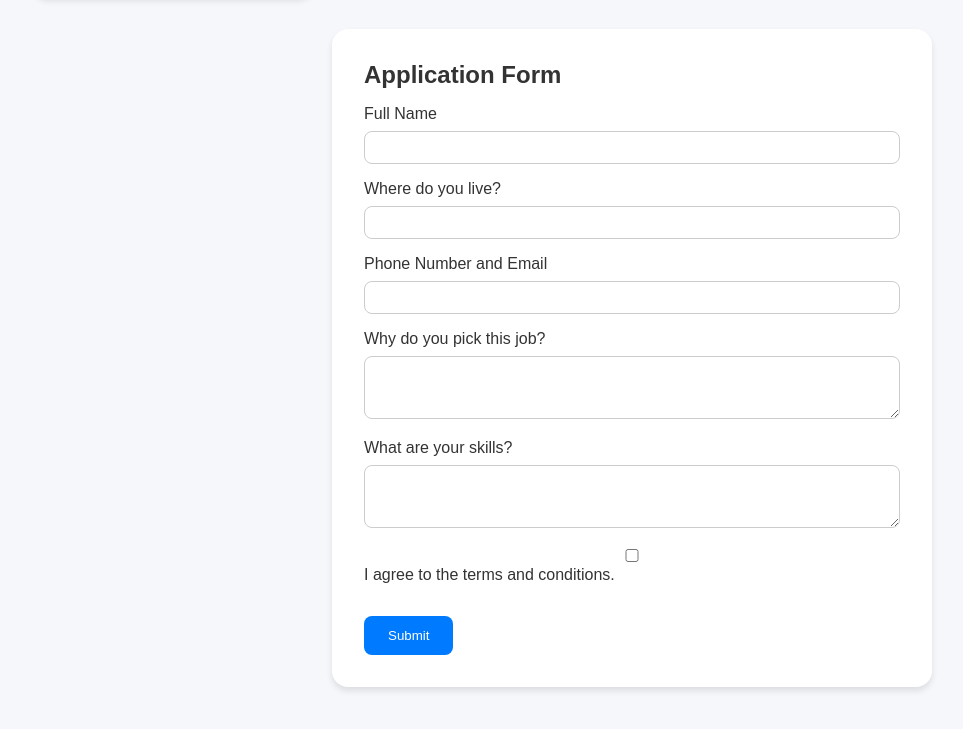
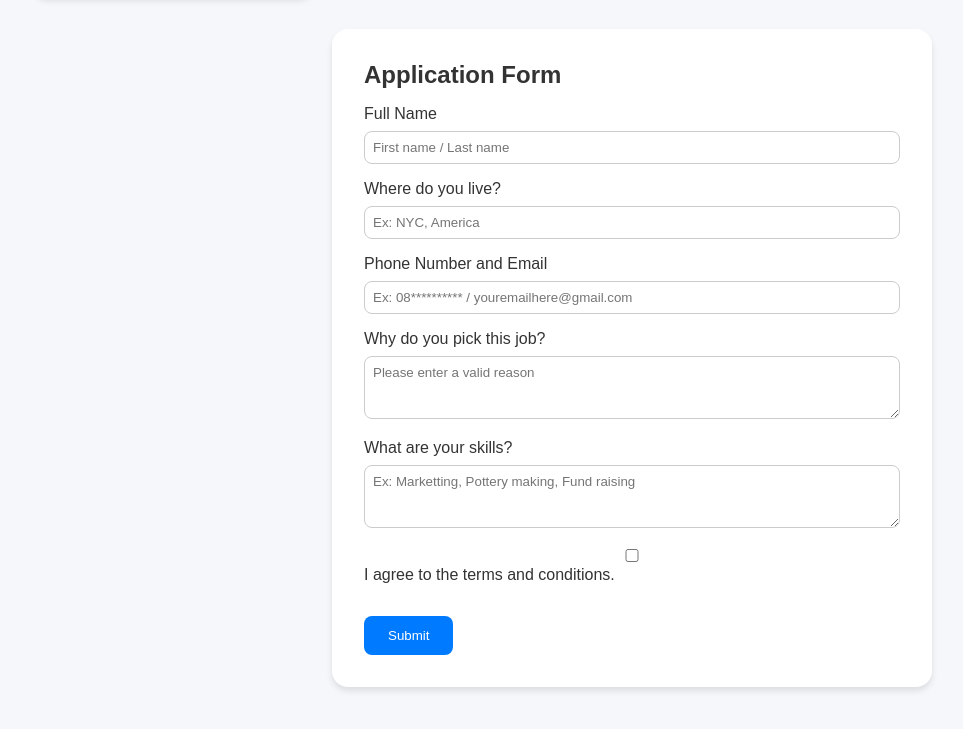
Before and after one commit to AdrianJinkim/inclusive-categories-site, a plain HTML site: page index.html in a window 1280 px wide. Both pictures are taken after a click on the link 181 px from the left and 204 px from the top of the page. Shown: the part 516-1245 px from the top of the page, without its empty margins (8-971 px from the left). Drawn offline with Linux system fonts and the light colour scheme.

Commit message:
Update index.html

```diff
--- a/index.html
+++ b/index.html
@@ -3,7 +3,7 @@
 <head>
   <meta charset="UTF-8" />
   <meta name="viewport" content="width=device-width, initial-scale=1.0" />
-  <title>Inclusive Categories</title>
+  <title>Nuj Application Form</title>
   <style>
     * {
       box-sizing: border-box;
@@ -107,7 +107,7 @@
   </style>
 </head>
 <body>
-  <h1>Select a Target Group</h1>
+  <h1>Nuj Application Form</h1>
   <div class="categories">
     <a class="card" onclick="showForm('Racial Minorities')">
       <h2>Racial Minorities</h2>
@@ -136,23 +136,23 @@
     <form id="applicationForm">
       <div class="form-group">
         <label for="fullName">Full Name</label>
-        <input type="text" id="fullName" name="fullName" required />
+        <input type="text" id="fullName" name="fullName" required placeholder="First name / Last name"/>
       </div>
       <div class="form-group">
         <label for="location">Where do you live?</label>
-        <input type="text" id="location" name="location" required />
+        <input type="text" id="location" name="location" required placeholder="Ex: NYC, America"/>
       </div>
       <div class="form-group">
         <label for="contact">Phone Number and Email</label>
-        <input type="text" id="contact" name="contact" required />
+        <input type="text" id="contact" name="contact" required placeholder="Ex: 08********** / youremailhere@gmail.com" />
       </div>
       <div class="form-group">
         <label for="reason">Why do you pick this job?</label>
-        <textarea id="reason" name="reason" rows="3" required></textarea>
+        <textarea id="reason" name="reason" rows="3" required placeholder="Please enter a valid reason"></textarea>
       </div>
       <div class="form-group">
         <label for="skills">What are your skills?</label>
-        <textarea id="skills" name="skills" rows="3" required></textarea>
+        <textarea id="skills" name="skills" rows="3" required placeholder="Ex: Marketting, Pottery making, Fund raising"></textarea>
       </div>
       <div class="form-group">
         <label>
```
